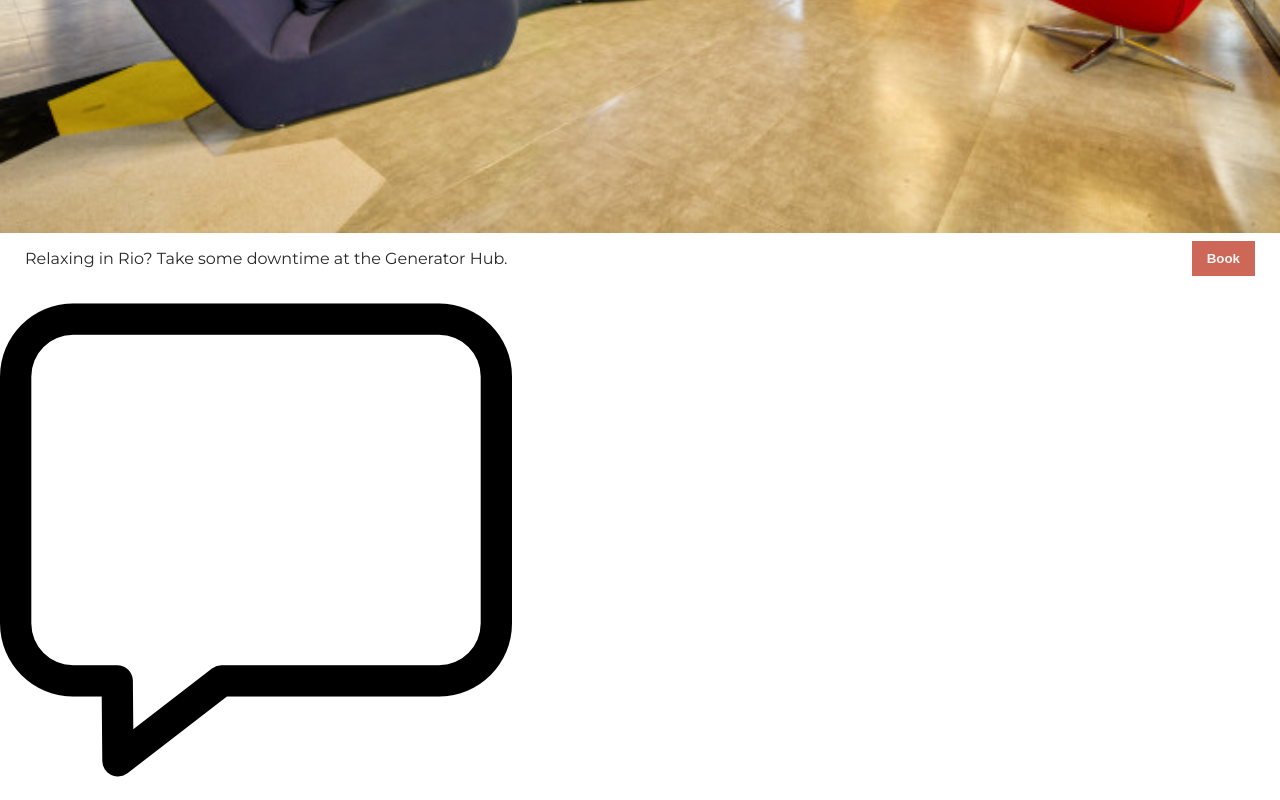
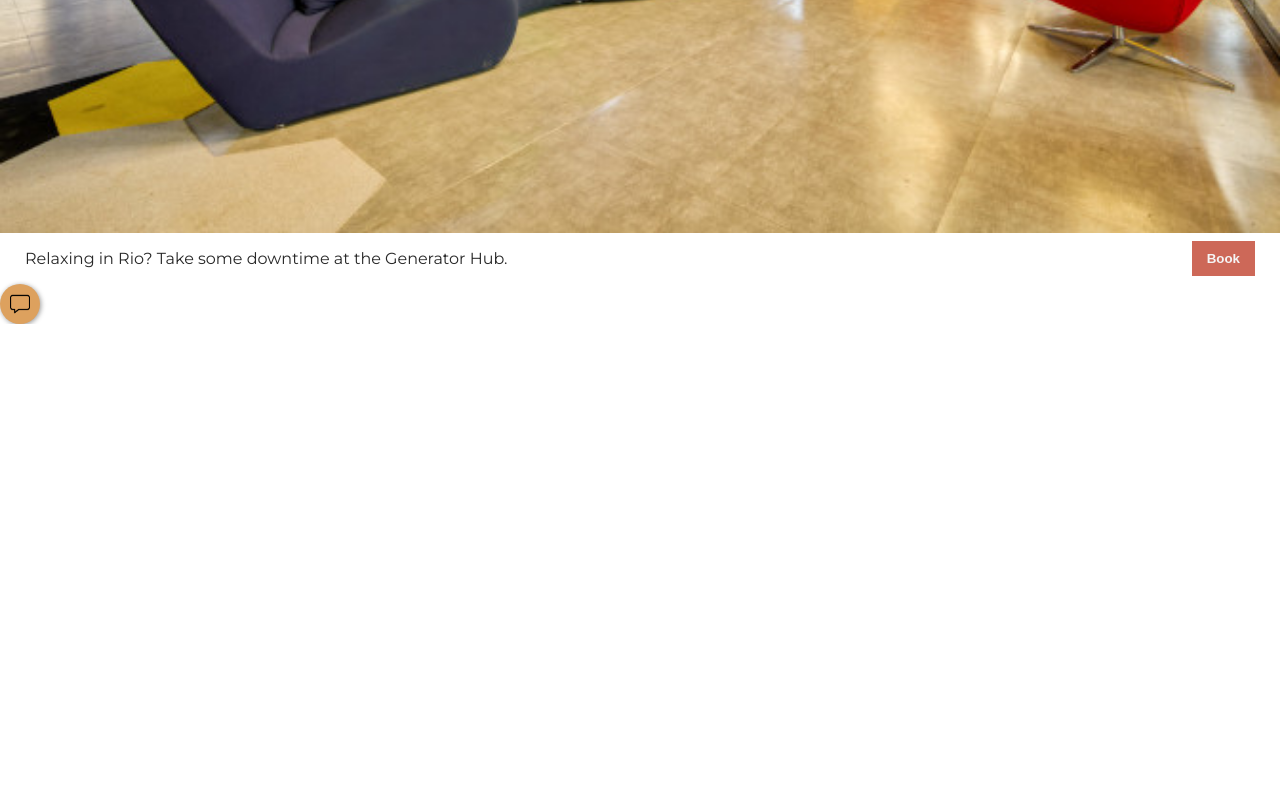
Before and after one commit to DarrickFauvel/coworking-space-site, a React (Vite) app: page / in a window 1280 px wide. Shown: the part 2611-3411 px from the top of the page. After the commit the page ends 2935 px from the top, so only its background shows below. Built offline with nearby package versions, Linux system fonts and the light colour scheme.

Commit message:
Create chatbox styling

```diff
--- a/src/index.css
+++ b/src/index.css
@@ -47,7 +47,6 @@ h1 {
 }
 
 .item-img {
-  width: 100%;
   display: block;
   width: 100%;
 }
@@ -55,7 +54,6 @@ h1 {
 .caption {
   display: flex;
   justify-content: space-between;
-  align-items: center;
   gap: 20px;
   margin: 0 25px;
 }
@@ -78,3 +76,18 @@ button {
   font-weight: 700;
   cursor: pointer;
 }
+
+.chatbox-bg {
+  background-color: #dda15e;
+  width: 40px;
+  height: 40px;
+  border-radius: 50%;
+  cursor: pointer;
+  box-shadow: 1px 1px 5px #999;
+  display: flex;
+}
+
+.chatbox-img {
+  margin: auto;
+  width: 50%;
+}
```
